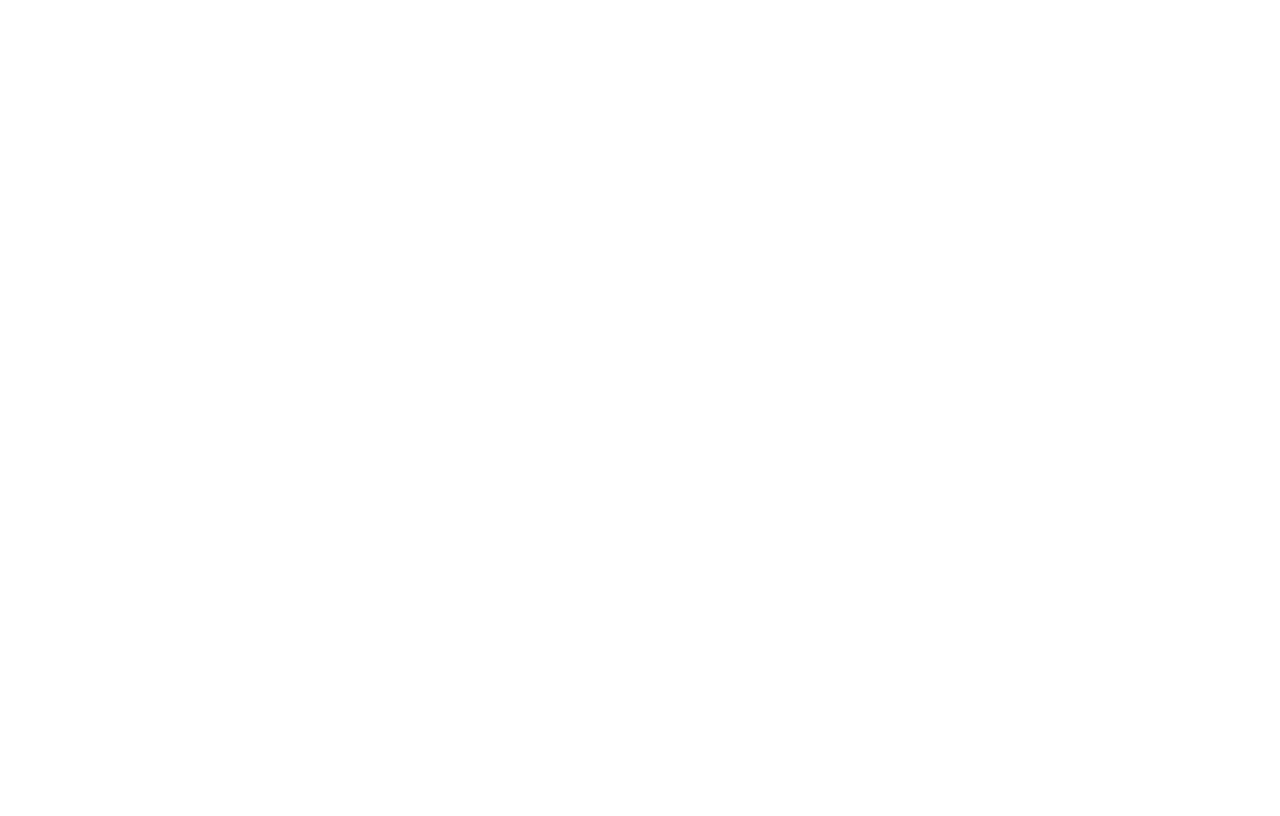
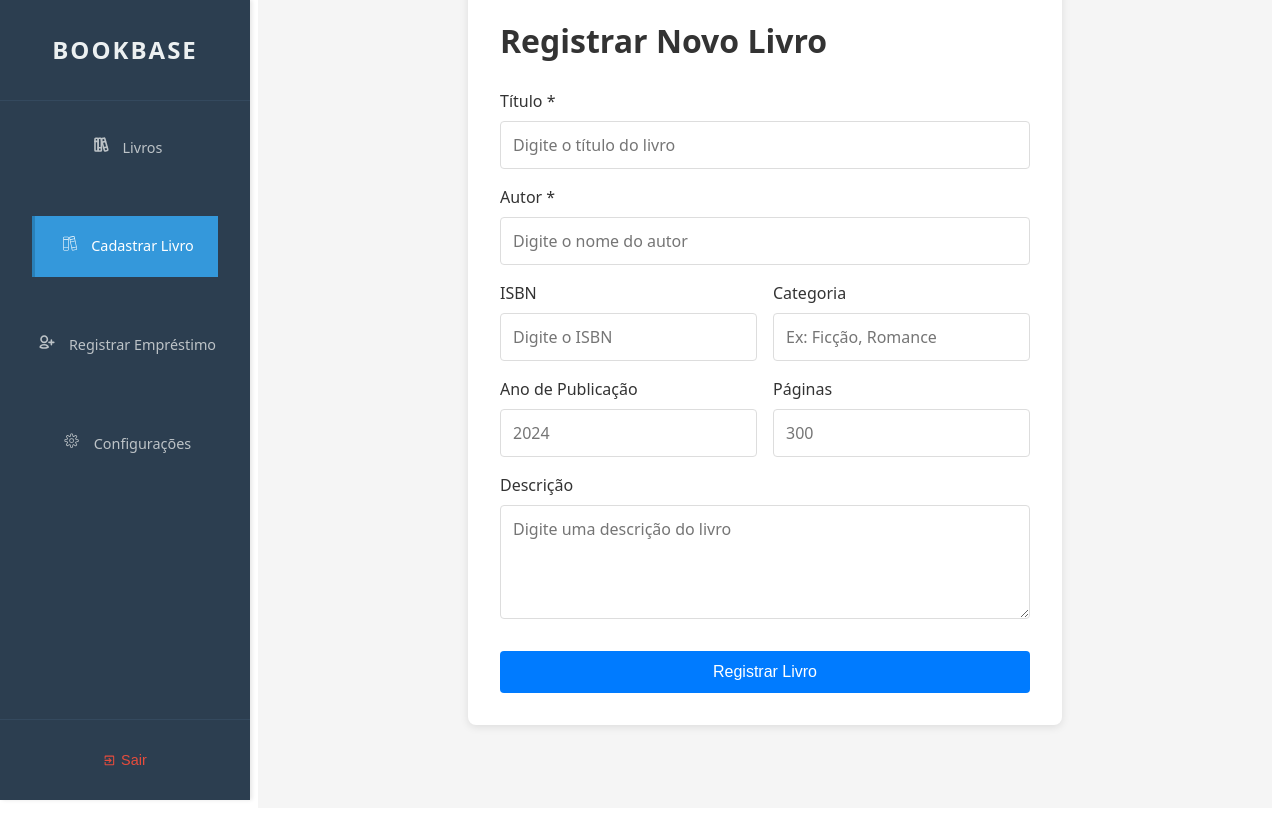
Before and after one commit to Ol1veirx/Bookbase, a React (Vite) app in the folder bookbase-front/: page /register-book in a window 1280 px wide. Before the commit this address had no page. Built offline with nearby package versions, Linux system fonts and the light colour scheme.

Commit message:
feat: adiciona a pagina de cadastrar livro

```diff
--- a/bookbase-front/src/App.jsx
+++ b/bookbase-front/src/App.jsx
@@ -2,6 +2,7 @@ import { BrowserRouter as Router, Route, Routes } from 'react-router-dom'
 import './App.css'
 import LoginPage from './Pages/LoginPage/LoginPage'
 import BookListPage from './Pages/BookListPage/BookListPage'
+import RegisterBookPage from './Pages/RegisterBookPage/RegisterBookPage'
 
 function App() {
 
@@ -10,6 +11,7 @@ function App() {
         <Routes>
           <Route path="/" element={<LoginPage />} />
           <Route path="/books" element={<BookListPage />}/>
+          <Route path='/register-book' element={<RegisterBookPage />} />
         </Routes>
       </Router>
   )
--- a/bookbase-front/src/Components/Sidebar/Sidebar.jsx
+++ b/bookbase-front/src/Components/Sidebar/Sidebar.jsx
@@ -13,7 +13,7 @@ function Sidebar() {
 
    const menuItems = [
       { path: '/books', label: 'Livros', icon: <TbBooks /> },
-      { path: '/favorites', label: 'Cadastrar Livro', icon: <PiBooksThin /> },
+      { path: '/register-book', label: 'Cadastrar Livro', icon: <PiBooksThin /> },
       { path: '/categories', label: 'Registrar Empréstimo', icon: <TiUserAddOutline /> },
       { path: '/settings', label: 'Configurações', icon: <CiSettings /> }
    ]
--- /dev/null
+++ b/bookbase-front/src/Pages/RegisterBookPage/RegisterBookPage.css
@@ -0,0 +1,94 @@
+.book-register-layout {
+  display: flex;
+  min-height: 100vh;
+}
+
+.main-content {
+  flex: 1;
+  padding: 2rem;
+  background-color: #f5f5f5;
+}
+
+.register-container {
+  max-width: 600px;
+  margin: 0 auto;
+  background-color: white;
+  padding: 2rem;
+  border-radius: 8px;
+  box-shadow: 0 2px 8px rgba(0, 0, 0, 0.1);
+}
+
+.register-container h1 {
+  margin-bottom: 1.5rem;
+  color: #333;
+}
+
+.message {
+  padding: 1rem;
+  margin-bottom: 1rem;
+  border-radius: 4px;
+  background-color: #d4edda;
+  color: #155724;
+  border: 1px solid #c3e6cb;
+}
+
+.book-form {
+  display: flex;
+  flex-direction: column;
+}
+
+.form-group {
+  margin-bottom: 1rem;
+  display: flex;
+  flex-direction: column;
+}
+
+.form-group label {
+  margin-bottom: 0.5rem;
+  font-weight: 500;
+  color: #333;
+}
+
+.form-group input,
+.form-group textarea {
+  padding: 0.75rem;
+  border: 1px solid #ddd;
+  border-radius: 4px;
+  font-size: 1rem;
+  font-family: inherit;
+}
+
+.form-group input:focus,
+.form-group textarea:focus {
+  outline: none;
+  border-color: #007bff;
+  box-shadow: 0 0 5px rgba(0, 123, 255, 0.5);
+}
+
+.form-row {
+  display: grid;
+  grid-template-columns: 1fr 1fr;
+  gap: 1rem;
+}
+
+.submit-btn {
+  padding: 0.75rem 1.5rem;
+  background-color: #007bff;
+  color: white;
+  border: none;
+  border-radius: 4px;
+  font-size: 1rem;
+  font-weight: 500;
+  cursor: pointer;
+  transition: background-color 0.3s ease;
+  margin-top: 1rem;
+}
+
+.submit-btn:hover:not(:disabled) {
+  background-color: #0056b3;
+}
+
+.submit-btn:disabled {
+  background-color: #ccc;
+  cursor: not-allowed;
+}
--- /dev/null
+++ b/bookbase-front/src/Pages/RegisterBookPage/RegisterBookPage.jsx
@@ -0,0 +1,173 @@
+import { useState } from "react";
+import Sidebar from "../../Components/Sidebar/Sidebar";
+import "./RegisterBookPage.css";
+
+function RegisterBookPage() {
+  const [formData, setFormData] = useState({
+    title: "",
+    author: "",
+    isbn: "",
+    description: "",
+    category: "",
+    publishYear: "",
+    pages: "",
+  });
+
+  const [loading, setLoading] = useState(false);
+  const [message, setMessage] = useState("");
+
+  const handleChange = (e) => {
+    const { name, value } = e.target;
+    setFormData({
+      ...formData,
+      [name]: value,
+    });
+  };
+
+  const handleSubmit = async (e) => {
+    e.preventDefault();
+    setLoading(true);
+    setMessage("");
+
+    try {
+      const response = await fetch("http://localhost:8000/api/books", {
+        method: "POST",
+        headers: {
+          "Content-Type": "application/json",
+        },
+        body: JSON.stringify(formData),
+      });
+
+      if (response.ok) {
+        setMessage("Livro registrado com sucesso!");
+        setFormData({
+          title: "",
+          author: "",
+          isbn: "",
+          description: "",
+          category: "",
+          publishYear: "",
+          pages: "",
+        });
+      } else {
+        setMessage("Erro ao registrar o livro. Tente novamente.");
+      }
+    } catch (error) {
+      setMessage("Erro ao conectar com o servidor.");
+      console.error(error);
+    } finally {
+      setLoading(false);
+    }
+  };
+
+  return (
+    <div className="book-register-layout">
+      <Sidebar />
+      <main className="main-content">
+        <div className="register-container">
+          <h1>Registrar Novo Livro</h1>
+
+          {message && <div className="message">{message}</div>}
+
+          <form onSubmit={handleSubmit} className="book-form">
+            <div className="form-group">
+              <label htmlFor="title">Título *</label>
+              <input
+                type="text"
+                id="title"
+                name="title"
+                value={formData.title}
+                onChange={handleChange}
+                required
+                placeholder="Digite o título do livro"
+              />
+            </div>
+
+            <div className="form-group">
+              <label htmlFor="author">Autor *</label>
+              <input
+                type="text"
+                id="author"
+                name="author"
+                value={formData.author}
+                onChange={handleChange}
+                required
+                placeholder="Digite o nome do autor"
+              />
+            </div>
+
+            <div className="form-row">
+              <div className="form-group">
+                <label htmlFor="isbn">ISBN</label>
+                <input
+                  type="text"
+                  id="isbn"
+                  name="isbn"
+                  value={formData.isbn}
+                  onChange={handleChange}
+                  placeholder="Digite o ISBN"
+                />
+              </div>
+
+              <div className="form-group">
+                <label htmlFor="category">Categoria</label>
+                <input
+                  type="text"
+                  id="category"
+                  name="category"
+                  value={formData.category}
+                  onChange={handleChange}
+                  placeholder="Ex: Ficção, Romance"
+                />
+              </div>
+            </div>
+
+            <div className="form-row">
+              <div className="form-group">
+                <label htmlFor="publishYear">Ano de Publicação</label>
+                <input
+                  type="number"
+                  id="publishYear"
+                  name="publishYear"
+                  value={formData.publishYear}
+                  onChange={handleChange}
+                  placeholder="2024"
+                />
+              </div>
+
+              <div className="form-group">
+                <label htmlFor="pages">Páginas</label>
+                <input
+                  type="number"
+                  id="pages"
+                  name="pages"
+                  value={formData.pages}
+                  onChange={handleChange}
+                  placeholder="300"
+                />
+              </div>
+            </div>
+
+            <div className="form-group">
+              <label htmlFor="description">Descrição</label>
+              <textarea
+                id="description"
+                name="description"
+                value={formData.description}
+                onChange={handleChange}
+                placeholder="Digite uma descrição do livro"
+                rows="4"
+              />
+            </div>
+
+            <button type="submit" disabled={loading} className="submit-btn">
+              {loading ? "Enviando..." : "Registrar Livro"}
+            </button>
+          </form>
+        </div>
+      </main>
+    </div>
+  );
+}
+
+export default RegisterBookPage;
--- a/bookbase-front/src/index.css
+++ b/bookbase-front/src/index.css
@@ -12,3 +12,8 @@
   -webkit-font-smoothing: antialiased;
   -moz-osx-font-smoothing: grayscale;
 }
+
+input, textarea, select {
+  background-color: white;
+  color: #333;
+}
```
